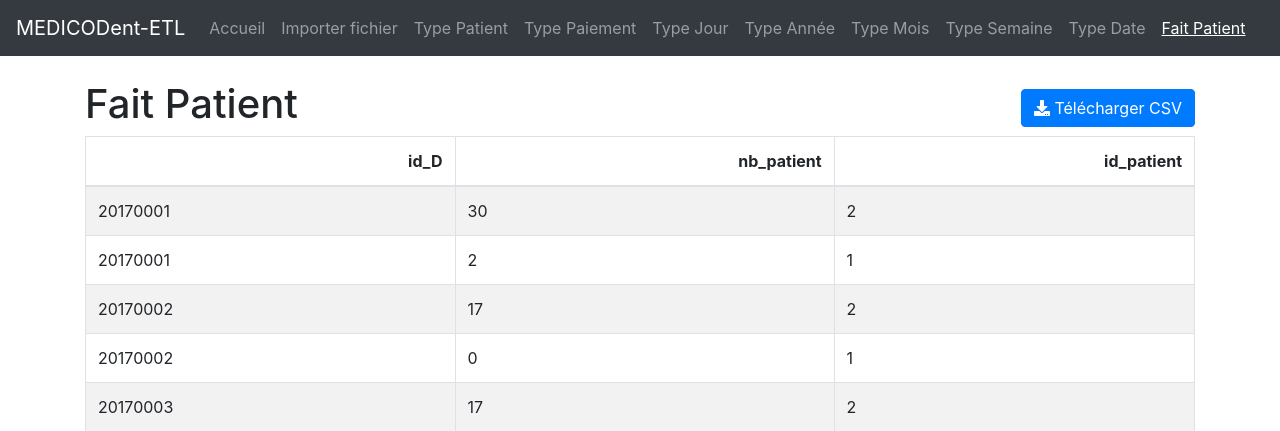
After one commit to Ferdaousse24/MEDICODent-ETL, a Flask app: page /fait_patient in a window 1280 px wide. The commit adds this page. Shown: the top 431 px of the page. Run offline with Flask 3, Linux system fonts and the light colour scheme; some libraries are stand-ins or nearby versions.

Commit message:
ajout de la fonctionnalité ETL pour fait patient et correction pour type date

```diff
--- a/routes.py
+++ b/routes.py
@@ -2,7 +2,7 @@ from flask import Blueprint, render_template, request, redirect, url_for, flash,
 from werkzeug.utils import secure_filename
 import os
 from utils import (allowed_file, check_file_exists, generate_type_patient_csv, clear_tables, insert_csv_to_db, generate_type_paiement_csv, generate_type_jour_csv,
-generate_annee_csv, generate_mois_csv, generate_semaine_csv, generate_date_csv)
+generate_annee_csv, generate_mois_csv, generate_semaine_csv, generate_date_csv, generate_fait_patient_csv)
 import pandas as pd
 
 
@@ -14,9 +14,10 @@ def index():
     file_exists_type_paiement = check_file_exists('bd_medical_table_type_paiement.csv')
     file_exists_type_jour = check_file_exists('bd_medical_table_type_jour.csv')
     file_exists_t_annee = check_file_exists('bd_medical_table_t_annee.csv')
-    file_exists_t_mois=check_file_exists('bd_medical_table_t_mois.csv')
+    file_exists_t_mois = check_file_exists('bd_medical_table_t_mois.csv')
     file_exists_t_semaine = check_file_exists('bd_medical_table_t_semaine.csv')
     file_exists_t_date = check_file_exists('bd_medical_table_t_date.csv')
+    file_exists_fait_patient = check_file_exists('bd_medical_table_fait_patient.csv')
     return render_template('index.html',
                            file_exists_type_patient=file_exists_type_patient,
                            file_exists_type_paiement=file_exists_type_paiement,
@@ -24,7 +25,8 @@ def index():
                            file_exists_t_annee=file_exists_t_annee,
                            file_exists_t_mois=file_exists_t_mois,
                            file_exists_t_semaine=file_exists_t_semaine,
-                           file_exists_t_date=file_exists_t_date)
+                           file_exists_t_date=file_exists_t_date,
+                           file_exists_fait_patient=file_exists_fait_patient)
 
 @main.route('/upload', methods=['GET', 'POST'])
 def upload_file():
@@ -55,6 +57,7 @@ def upload_file():
                 generate_mois_csv(current_app.config['UPLOAD_FOLDER_OUT'])
                 generate_semaine_csv(current_app.config['UPLOAD_FOLDER_OUT'])
                 generate_date_csv(filepath)
+                generate_fait_patient_csv(filepath)
 
                 # Vider les tables avant de charger les nouvelles données
                 clear_tables()
@@ -67,6 +70,7 @@ def upload_file():
                 insert_csv_to_db(os.path.join(current_app.config['UPLOAD_FOLDER_OUT'], 'bd_medical_table_t_mois.csv'), 'table_t_mois')
                 insert_csv_to_db(os.path.join(current_app.config['UPLOAD_FOLDER_OUT'], 'bd_medical_table_t_semaine.csv'), 'table_t_semaine')
                 insert_csv_to_db(os.path.join(current_app.config['UPLOAD_FOLDER_OUT'], 'bd_medical_table_t_date.csv'), 'table_t_date', column_mapping={'id_jour': 'id_t_jour'})
+                insert_csv_to_db(os.path.join(current_app.config['UPLOAD_FOLDER_OUT'], 'bd_medical_table_fait_patient.csv'), 'faits_patient')
 
 
                 # Message de réussite
@@ -88,6 +92,7 @@ def upload_file():
     file_exists_t_mois=check_file_exists('bd_medical_table_t_mois.csv')
     file_exists_t_semaine = check_file_exists('bd_medical_table_t_semaine.csv')
     file_exists_t_date = check_file_exists('bd_medical_table_t_date.csv')
+    file_exists_fait_patient = check_file_exists('bd_medical_table_fait_patient.csv')
     return render_template('upload.html',
                            file_exists_type_patient=file_exists_type_patient,
                            file_exists_type_paiement=file_exists_type_paiement,
@@ -95,7 +100,8 @@ def upload_file():
                            file_exists_t_annee=file_exists_t_annee,
                            file_exists_t_mois=file_exists_t_mois,
                            file_exists_t_semaine=file_exists_t_semaine,
-                           file_exists_t_date=file_exists_t_date)
+                           file_exists_t_date=file_exists_t_date,
+                           file_exists_fait_patient=file_exists_fait_patient)
 
 @main.route('/download/<filename>')
 def download_file(filename):
@@ -114,7 +120,8 @@ def type_patient():
                                file_exists_t_annee=check_file_exists('bd_medical_table_t_annee.csv'),
                                file_exists_t_mois=check_file_exists('bd_medical_table_t_mois.csv'),
                                file_exists_t_semaine=check_file_exists('bd_medical_table_t_semaine.csv'),
-                               file_exists_t_date=check_file_exists('bd_medical_table_t_date.csv'))
+                               file_exists_t_date=check_file_exists('bd_medical_table_t_date.csv'),
+                               file_exists_fait_patient=check_file_exists('bd_medical_table_fait_patient.csv'))
     except Exception as e:
         flash(f'Une erreur est survenue: {e}', 'danger')
         return redirect(url_for('main.index'))
@@ -132,7 +139,8 @@ def type_paiement():
                                file_exists_t_annee=check_file_exists('bd_medical_table_t_annee.csv'),
                                file_exists_t_mois=check_file_exists('bd_medical_table_t_mois.csv'),
                                file_exists_t_semaine=check_file_exists('bd_medical_table_t_semaine.csv'),
-                               file_exists_t_date=check_file_exists('bd_medical_table_t_date.csv'))
+                               file_exists_t_date=check_file_exists('bd_medical_table_t_date.csv'),
+                               file_exists_fait_patient=check_file_exists('bd_medical_table_fait_patient.csv'))
     except Exception as e:
         flash(f'Une erreur est survenue: {e}', 'danger')
         return redirect(url_for('main.index'))
@@ -150,7 +158,8 @@ def type_jour():
                                file_exists_t_annee=check_file_exists('bd_medical_table_t_annee.csv'),
                                file_exists_t_mois=check_file_exists('bd_medical_table_t_mois.csv'),
                                file_exists_t_semaine=check_file_exists('bd_medical_table_t_semaine.csv'),
-                               file_exists_t_date=check_file_exists('bd_medical_table_t_date.csv'))
+                               file_exists_t_date=check_file_exists('bd_medical_table_t_date.csv'),
+                               file_exists_fait_patient=check_file_exists('bd_medical_table_fait_patient.csv'))
     except Exception as e:
         flash(f'Une erreur est survenue: {e}', 'danger')
         return redirect(url_for('main.index'))
@@ -168,7 +177,8 @@ def type_annee():
                                file_exists_t_annee=True,
                                file_exists_t_mois=check_file_exists('bd_medical_table_t_mois.csv'),
                                file_exists_t_semaine=check_file_exists('bd_medical_table_t_semaine.csv'),
-                               file_exists_t_date=check_file_exists('bd_medical_table_t_date.csv'))
+                               file_exists_t_date=check_file_exists('bd_medical_table_t_date.csv'),
+                               file_exists_fait_patient=check_file_exists('bd_medical_table_fait_patient.csv'))
     except Exception as e:
         flash(f'Une erreur est survenue: {e}', 'danger')
         return redirect(url_for('main.index'))
@@ -186,7 +196,8 @@ def type_mois():
                                file_exists_t_annee=check_file_exists('bd_medical_table_t_annee.csv'),
                                file_exists_t_mois=True,
                                file_exists_t_semaine=check_file_exists('bd_medical_table_t_semaine.csv'),
-                               file_exists_t_date=check_file_exists('bd_medical_table_t_date.csv'))
+                               file_exists_t_date=check_file_exists('bd_medical_table_t_date.csv'),
+                               file_exists_fait_patient=check_file_exists('bd_medical_table_fait_patient.csv'))
     except Exception as e:
         flash(f'Une erreur est survenue: {e}', 'danger')
         return redirect(url_for('main.index'))
@@ -204,7 +215,8 @@ def type_semaine():
                                file_exists_t_annee=check_file_exists('bd_medical_table_t_annee.csv'),
                                file_exists_t_mois=check_file_exists('bd_medical_table_t_mois.csv'),
                                file_exists_t_semaine=True,
-                               file_exists_t_date=check_file_exists('bd_medical_table_t_date.csv'))
+                               file_exists_t_date=check_file_exists('bd_medical_table_t_date.csv'),
+                               file_exists_fait_patient=check_file_exists('bd_medical_table_fait_patient.csv'))
     except Exception as e:
         flash(f'Une erreur est survenue: {e}', 'danger')
         return redirect(url_for('main.index'))
@@ -222,7 +234,27 @@ def type_date():
                                file_exists_t_annee=check_file_exists('bd_medical_table_t_annee.csv'),
                                file_exists_t_mois=check_file_exists('bd_medical_table_t_mois.csv'),
                                file_exists_t_semaine=check_file_exists('bd_medical_table_t_semaine.csv'),
-                               file_exists_t_date=True)
+                               file_exists_t_date=True,
+                               file_exists_fait_patient=check_file_exists('bd_medical_table_fait_patient.csv'))
     except Exception as e:
         flash(f'Une erreur est survenue: {e}', 'danger')
         return redirect(url_for('main.index'))
+
+@main.route('/fait_patient')
+def fait_patient():
+    try:
+        csv_path = os.path.join(current_app.config['UPLOAD_FOLDER_OUT'], 'bd_medical_table_fait_patient.csv')
+        df = pd.read_csv(csv_path, sep=';', quotechar='"')
+        table_html = df.to_html(classes='table table-striped table-bordered', index=False)
+        return render_template('fait_patient.html', table=table_html,
+                               file_exists_type_patient=check_file_exists('bd_medical_table_type_patient.csv'),
+                               file_exists_type_paiement=check_file_exists('bd_medical_table_type_paiement.csv'),
+                               file_exists_type_jour=check_file_exists('bd_medical_table_type_jour.csv'),
+                               file_exists_t_annee=check_file_exists('bd_medical_table_t_annee.csv'),
+                               file_exists_t_mois=check_file_exists('bd_medical_table_t_mois.csv'),
+                               file_exists_t_semaine=check_file_exists('bd_medical_table_t_semaine.csv'),
+                               file_exists_t_date=check_file_exists('bd_medical_table_t_date.csv'),
+                               file_exists_fait_patient=True)
+    except Exception as e:
+        flash(f'Une erreur est survenue: {e}', 'danger')
+        return redirect(url_for('main.index'))
--- a/templates/base.html
+++ b/templates/base.html
@@ -62,6 +62,9 @@
           <li class="nav-item">
             <a class="nav-link {% if request.path == '/type_date' %}active{% endif %} {% if not file_exists_t_date %}disabled{% endif %}" href="{% if file_exists_t_date %}{{ url_for('main.type_date') }}{% else %}#{% endif %}">Type Date</a>
           </li>
+          <li class="nav-item">
+            <a class="nav-link {% if request.path == '/fait_patient' %}active{% endif %} {% if not file_exists_fait_patient %}disabled{% endif %}" href="{% if file_exists_fait_patient %}{{ url_for('main.fait_patient') }}{% else %}#{% endif %}">Fait Patient</a>
+          </li>
         </ul>
       </div>
     </nav>
--- /dev/null
+++ b/templates/fait_patient.html
@@ -0,0 +1,13 @@
+{% extends "base.html" %}
+
+{% block title %}Fait Patient{% endblock %}
+
+{% block content %}
+  <div class="d-flex justify-content-between align-items-center">
+    <h1>Fait Patient</h1>
+    <a href="{{ url_for('main.download_file', filename='bd_medical_table_fait_patient.csv') }}" class="btn btn-primary">
+      <i class="fa fa-download"></i> Télécharger CSV
+    </a>
+  </div>
+  {{ table|safe }}
+{% endblock %}
```
Also changed, not shown: sql/medicodentetl.sql (+24 -0 lines), utils.py (+76 -21 lines), uploads/out/bd_medical_table_fait_patient.csv (added), uploads/out/bd_medical_table_t_date.csv, uploads/out/bd_medical_table_type_patient.csv.
